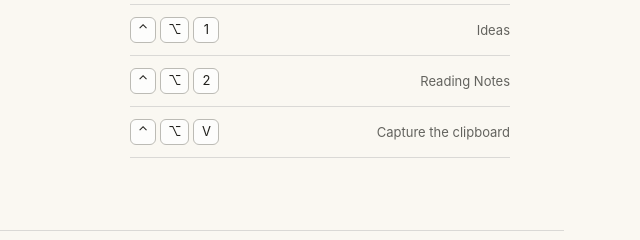
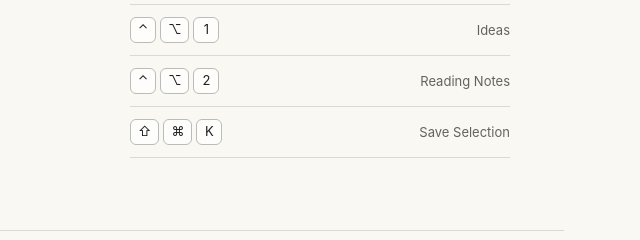
Before and after one commit to lhjZY/asaki-releases, a plain HTML site: page index.html in a window 1280 px wide. Shown: the part 2735-2975 px from the top of the page, 596-1236 px from the left. Drawn offline with Linux system fonts and the light colour scheme.

Commit message:
Publish the full edition's site with GitHub Pages
The ICP-filed site on the Tencent server now presents Asaki Lite, from
the app repository, so the deploy script and server configuration move
there. This repository is the full edition's site, published with
GitHub Pages, which also serves appcast.xml to the app. The capture
shortcut shown is now ⌘⇧K, Save Selection, as in the full edition.

Co-Authored-By: Claude Opus 5.5 <noreply@anthropic.com>

```diff
--- a/index.html
+++ b/index.html
@@ -1,6 +1,7 @@
 <!doctype html>
 <!--
-  Asaki's website, in the "Paper" direction: warm white, hairlines, the drawing as it is.
+  The website of Asaki, the full edition (GitHub Pages; Asaki Lite's site is in the app repository),
+  in the "Paper" direction: warm white, hairlines, the drawing as it is.
   Both languages are in the page; html[data-lang] decides which is shown (see site.js).
   The screenshots come from a trial database (ASAKI_DATA_FILE), never from real data.
 -->
@@ -140,7 +141,7 @@
           <div><dt><kbd>⇧</kbd><kbd>⌘</kbd><kbd>J</kbd></dt><dd><span lang="zh">随手记</span><span lang="en">Jot</span></dd></div>
           <div><dt><kbd>⌃</kbd><kbd>⌥</kbd><kbd>1</kbd></dt><dd><span lang="zh">灵感</span><span lang="en">Ideas</span></dd></div>
           <div><dt><kbd>⌃</kbd><kbd>⌥</kbd><kbd>2</kbd></dt><dd><span lang="zh">读书摘录</span><span lang="en">Reading Notes</span></dd></div>
-          <div><dt><kbd>⌃</kbd><kbd>⌥</kbd><kbd>V</kbd></dt><dd><span lang="zh">收录剪贴板</span><span lang="en">Capture the clipboard</span></dd></div>
+          <div><dt><kbd>⇧</kbd><kbd>⌘</kbd><kbd>K</kbd></dt><dd><span lang="zh">收录选中内容</span><span lang="en">Save Selection</span></dd></div>
         </dl>
       </figure>
     </div>
```
Also changed, not shown: 4 other files.
